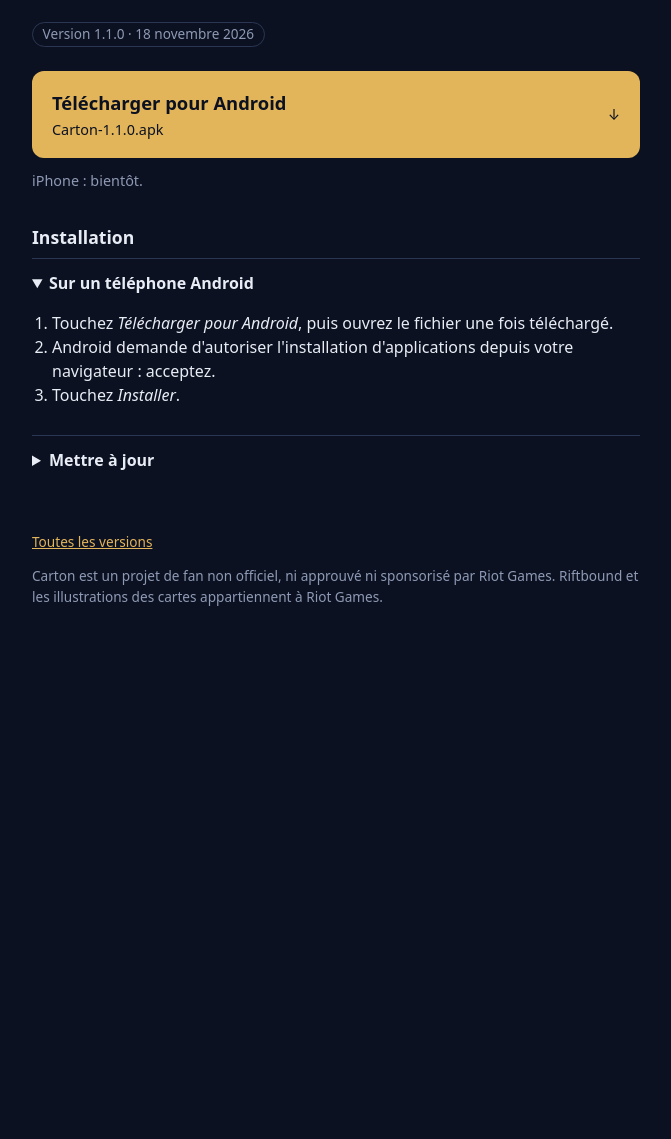
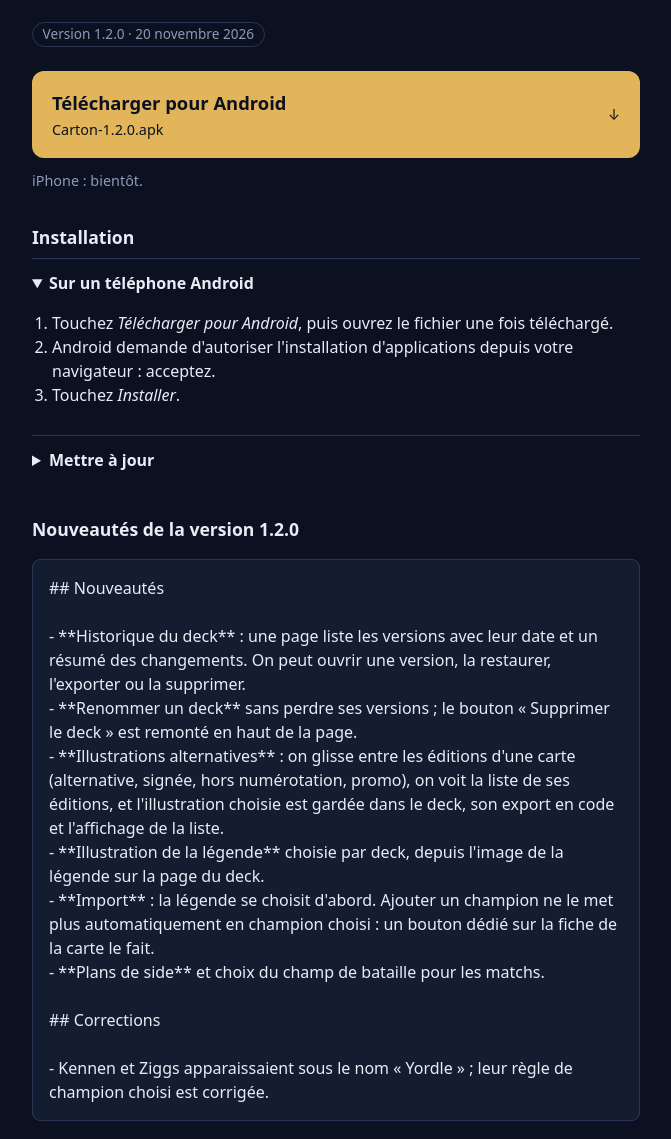
Before and after one commit to Unarbre/carton.github.io, a plain HTML site: page index.html in a window 1280 px wide. Shown: the part 161-1300 px from the top of the page, without its empty margins (304-975 px from the left). Before the commit the page ends 846 px from the top, so only its background shows below. Drawn offline with Linux system fonts and the light colour scheme.

Commit message:
Download page: Carton 1.2.0

```diff
--- a/index.html
+++ b/index.html
@@ -36,10 +36,10 @@
     <h1>Carton</h1>
     <p class="tagline">Le compagnon des joueurs de jeux de cartes : score, historique, notes par matchup et banlists
     toujours à jour. Premier jeu : Riftbound.</p>
-    <span class="version">Version 1.1.0 · 18 novembre 2026</span>
+    <span class="version">Version 1.2.0 · 20 novembre 2026</span>
 
-    <a class="download" href="https://github.com/Unarbre/carton.github.io/releases/download/1.1.0/Carton-1.1.0.apk">
-      <div><strong>Télécharger pour Android</strong><span>Carton-1.1.0.apk</span></div>
+    <a class="download" href="https://github.com/Unarbre/carton.github.io/releases/download/v1.2.0/Carton-1.2.0.apk">
+      <div><strong>Télécharger pour Android</strong><span>Carton-1.2.0.apk</span></div>
       <span aria-hidden="true">↓</span>
     </a>
     <p class="soon">iPhone : bientôt.</p>
@@ -60,6 +60,20 @@
       toutes seules.</p>
     </details>
 
+    <h2>Nouveautés de la version 1.2.0</h2>
+    <pre class="notes">## Nouveautés
+
+- **Historique du deck** : une page liste les versions avec leur date et un résumé des changements. On peut ouvrir une version, la restaurer, l'exporter ou la supprimer.
+- **Renommer un deck** sans perdre ses versions ; le bouton « Supprimer le deck » est remonté en haut de la page.
+- **Illustrations alternatives** : on glisse entre les éditions d'une carte (alternative, signée, hors numérotation, promo), on voit la liste de ses éditions, et l'illustration choisie est gardée dans le deck, son export en code et l'affichage de la liste.
+- **Illustration de la légende** choisie par deck, depuis l'image de la légende sur la page du deck.
+- **Import** : la légende se choisit d'abord. Ajouter un champion ne le met plus automatiquement en champion choisi : un bouton dédié sur la fiche de la carte le fait.
+- **Plans de side** et choix du champ de bataille pour les matchs.
+
+## Corrections
+
+- Kennen et Ziggs apparaissaient sous le nom « Yordle » ; leur règle de champion choisi est corrigée.</pre>
+
     <footer>
       <p><a href="https://github.com/Unarbre/carton.github.io/releases">Toutes les versions</a></p>
       <p>Carton est un projet de fan non officiel, ni approuvé ni sponsorisé par Riot Games. Riftbound et les
```
Also changed, not shown: app/latest.json (+4 -4 lines).
